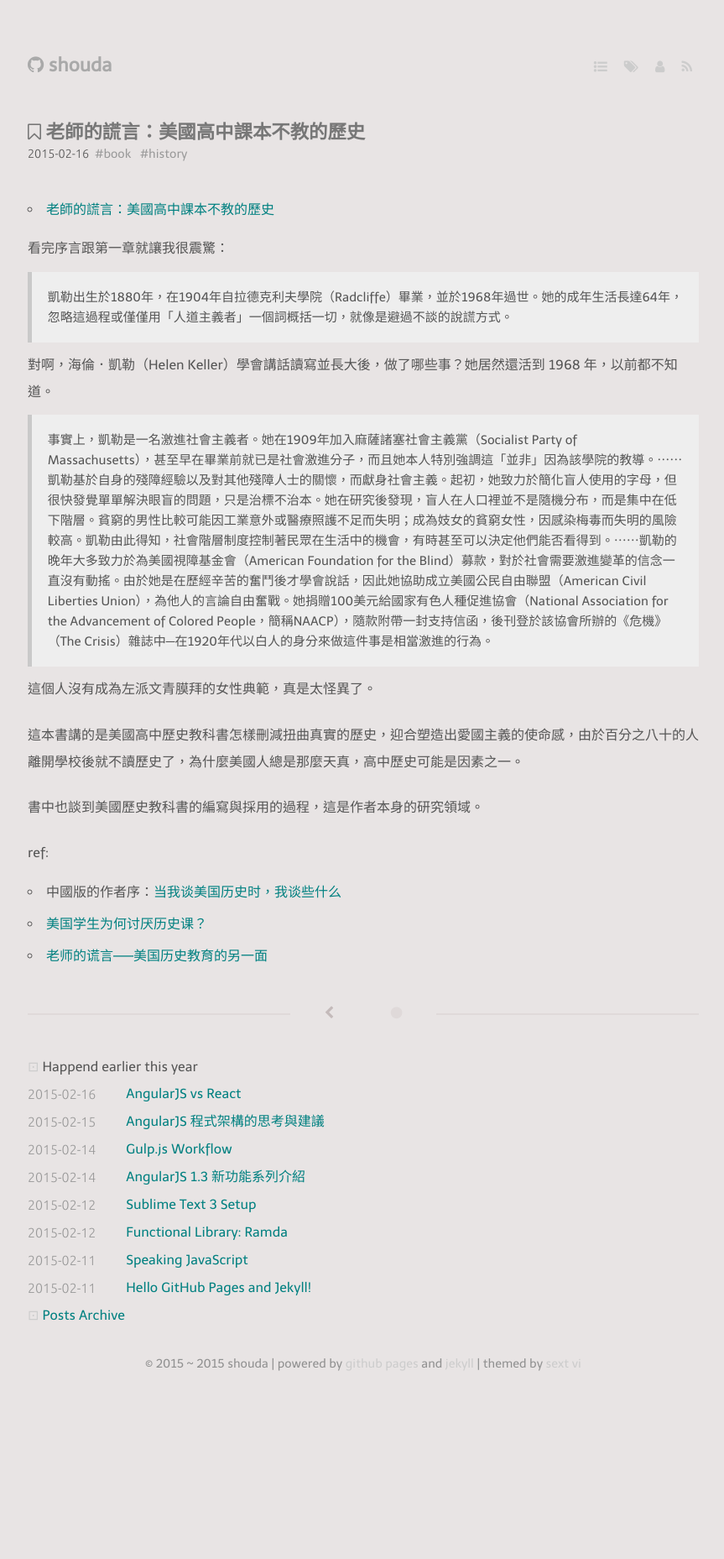
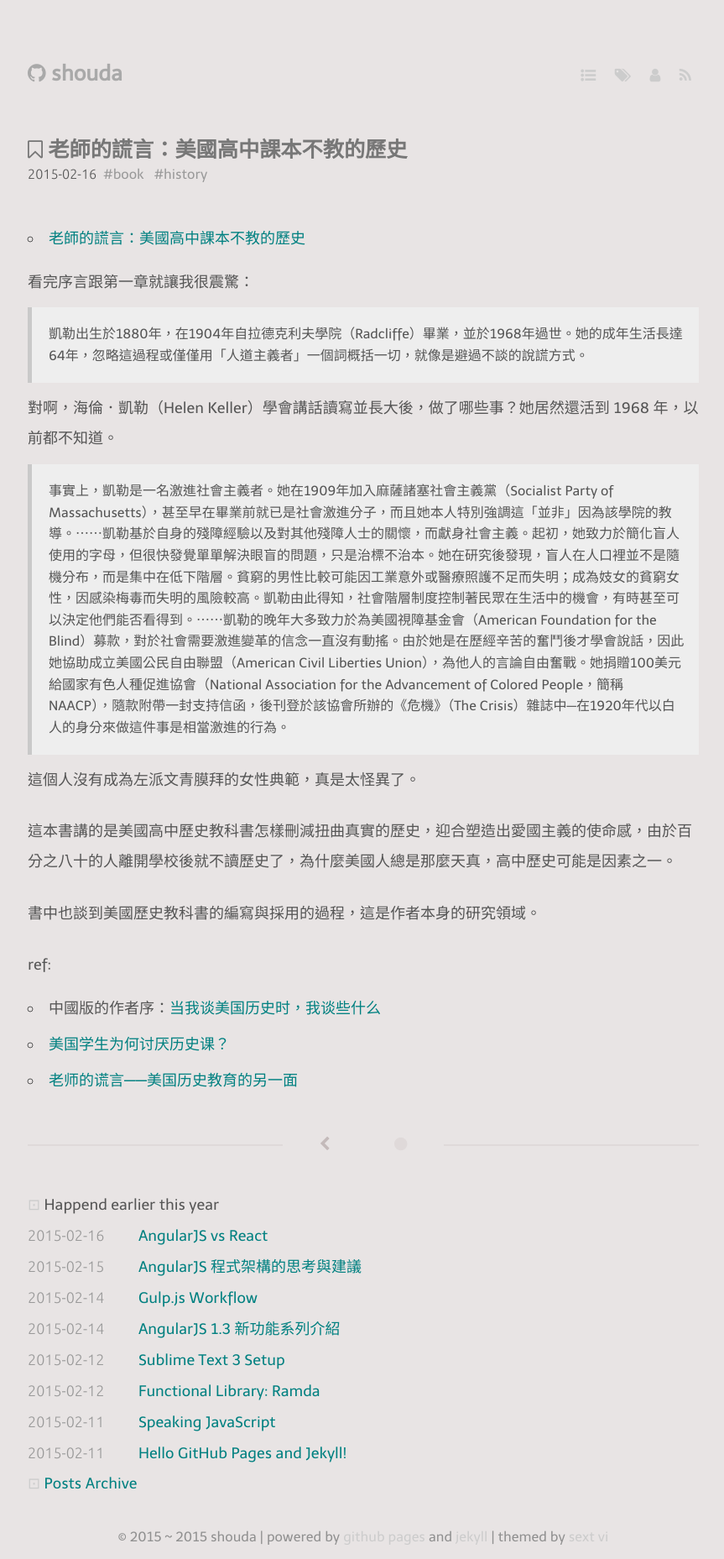
Before and after one commit to shouda/shouda.github.io, a Jekyll site: the page built from index.markdown, in a window 1280 px wide. Shown: the whole page at 84% size, without its empty margins (207-1070 px from the left). Built offline with Jekyll 4.4.1, drawn with Linux system fonts in a browser that asks for light colours; nearby versions of some CDN libraries; Markdown is read by kramdown in place of the engine named in the settings; before the commit the page ends 1647 px from its top, so only the background shows below that.

Commit message:
update css

```diff
--- a/media/css/style.css
+++ b/media/css/style.css
@@ -16,7 +16,7 @@
   padding: 0; }
 
 body {
-  font-size: 16px;
+  font-size: 18px;
   font-family: telexregular, Hiragino Sans GB, Microsoft YaHei, sans-serif;
   color: #555;
   background-color: #e8e4e4; }
@@ -59,7 +59,7 @@ blockquote, pre code {
   padding: 0.5em 1em 0.5em 1.25em;
   border-left: 5px solid #c9c9c9 !important;
   border-color: #c9c9c9 !important;
-  font-size: 15px;
+  font-size: 16px;
   line-height: 1.6;
   display: block;
   overflow: auto; }
@@ -205,7 +205,7 @@ footer {
   margin-bottom: 1em; }
 
 .gist {
-  font-size: 15px;
+  font-size: 16px;
   line-height: 1.6; }
 
 .like-wrapper {
--- a/media/css/style.scss
+++ b/media/css/style.scss
@@ -23,7 +23,7 @@ $background-color: #e8e4e4;
 @mixin page($width: $page-width) { width: #{$width}px; margin: 0 auto; }
 
 * { margin: 0; padding: 0; }
-body { font-size: 16px; font-family: #{$font}; color: #555; background-color: $background-color; }
+body { font-size: 18px; font-family: #{$font}; color: #555; background-color: $background-color; }
 ul {
   list-style-position: inside;
   li { padding: .2em 0; list-style-type: circle; }
@@ -37,7 +37,7 @@ hr { width: 4em; border: none; border-top: 1px dashed #d0d0d0; border-bottom: 1p
 ::selection { color: #eee; background-color: #333; }
 a { text-decoration: none; color: #008080; &:hover { color: lighten(#008080, 10%); }; }
 strong { color: #804000; }
-blockquote { background-color: #eee; padding: 0.5em 1em 0.5em 1.25em; border-left: 5px solid #c9c9c9 !important; border-color: #c9c9c9 !important; font-size: 15px; line-height: 1.6; display: block; overflow: auto; }
+blockquote { background-color: #eee; padding: 0.5em 1em 0.5em 1.25em; border-left: 5px solid #c9c9c9 !important; border-color: #c9c9c9 !important; font-size: 16px; line-height: 1.6; display: block; overflow: auto; }
 pre code { @extend blockquote; }
 code { background-color: #eee; padding: 2px 5px; border: 1px dashed #c9c9c9; font-family: #{$monospace}; }
 h1, h2 { font-size: 1.4em; }
@@ -163,7 +163,7 @@ footer {
 #tag_cloud { margin-bottom: 1em; }
 
 // gist
-.gist { font-size: 15px; line-height: 1.6; }
+.gist { font-size: 16px; line-height: 1.6; }
 
 // like
 .like-wrapper {
```
